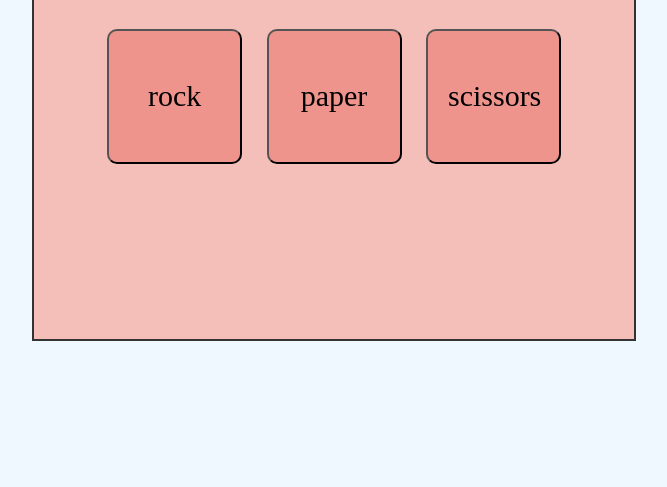
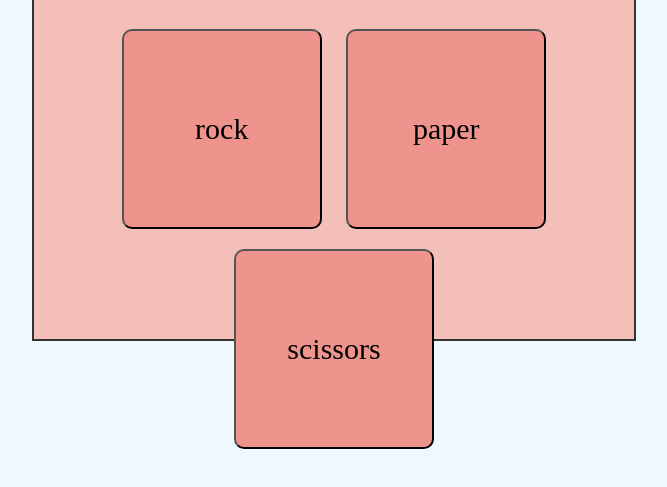
Before and after one commit to yz-huo/yz-huo.github.io, a plain HTML site: page index.html in a window 1280 px wide. Shown: the part 113-600 px from the top of the page, without its empty margins (306-973 px from the left). Drawn offline with Linux system fonts and the light colour scheme.

Commit message:
Update style.css

```diff
--- a/style.css
+++ b/style.css
@@ -25,8 +25,8 @@ button {
     padding: 10px 20px;
     margin: 10px;
     font-family: Poppins, bold;
-    width: 135px;
-    height: 135px;
+    width: 200px;
+    height: 200px;
     font-size:30px;
     background-color: #ee948d;
     border-radius: 10px;
```
